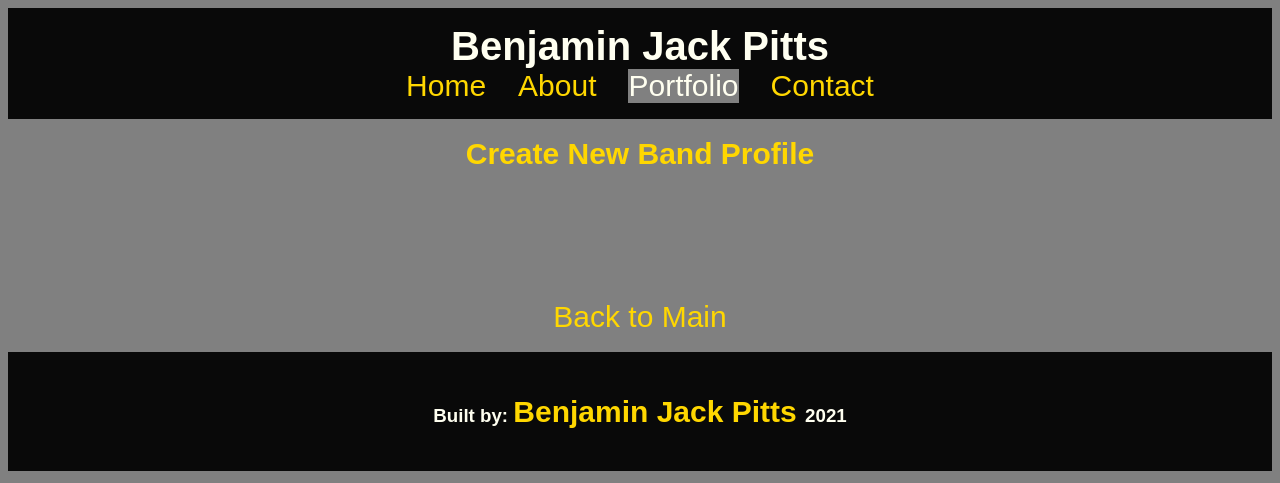
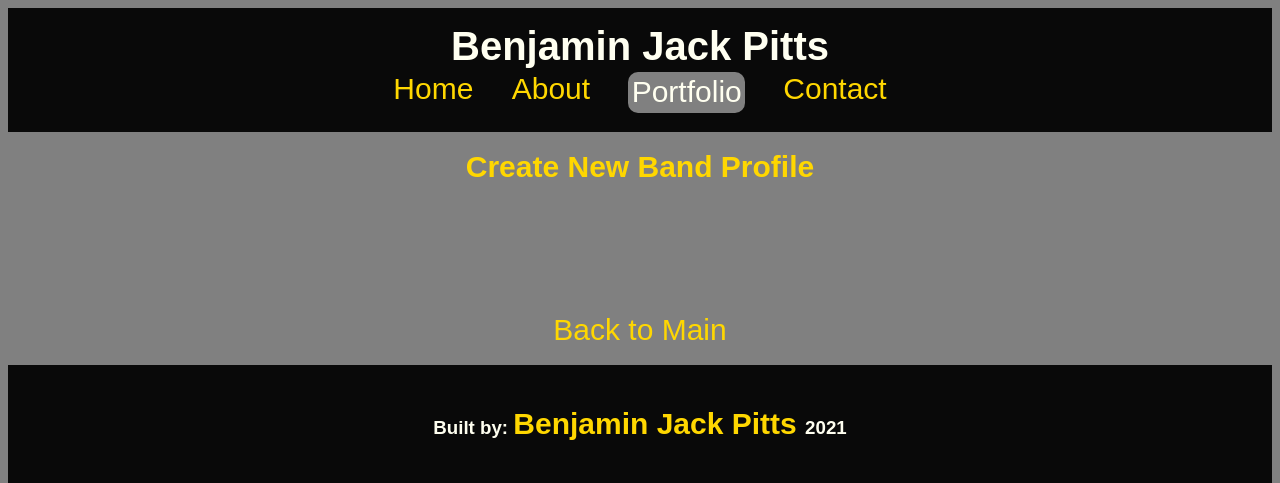
Before and after one commit to jlboba/django_contacts, a Django app: page /contact_list in a window 1280 px wide. Shown: the top 483 px of the page. Run offline with Django 3.2, Linux system fonts and the light colour scheme; data that the repository does not hold is empty.

Commit message:
updated menu tab

```diff
--- a/contacts/static/css/styles.css
+++ b/contacts/static/css/styles.css
@@ -89,7 +89,7 @@ li {
     flex-direction: row;
     justify-content: center;
     margin: 0 1rem;
-
+    padding: .2rem;
 }
 .list {
   display: flex;
@@ -108,6 +108,11 @@ li {
 a.active {
   background: gray;
   color: ivory;
+  border-radius: 10px;
+  padding: .2rem;
+}
+a.active:hover {
+  color: gold;
 }
 #album {
   width: 70%;
```
Also changed, not shown: 2 other files.
